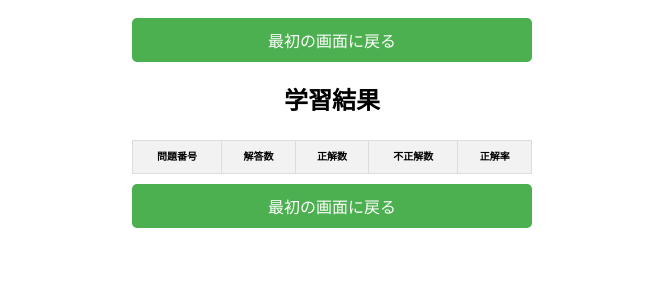
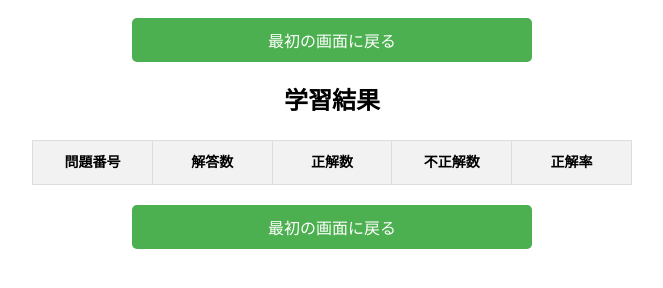
Before and after one commit to tagukazu/zero2000gt, a plain HTML site: page index.html in a window 1280 px wide. Both pictures are taken after a click on the button "学習結果". Shown: the part 106-394 px from the top of the page, without its empty margins (308-971 px from the left). Drawn offline with Linux system fonts and the light colour scheme.

Commit message:
Update index.html

```diff
--- a/index.html
+++ b/index.html
@@ -103,18 +103,18 @@
 
         table {
             width: 100%;
-            max-width: 400px;
+            max-width: 600px; /* 幅を増やして、より多くの情報を表示できるようにします */
             border-collapse: collapse;
-            margin-top: 20px;
-            margin: 10px auto;
-            font-size: 10px;
+            margin: 20px auto; /* 上下のマージンを20pxに、左右をautoに設定して中央揃えにします */
+            font-size: 14px; /* フォントサイズを少し大きくして読みやすくします */
             text-align: center;
         }
 
         th, td {
             border: 1px solid #ddd;
-            padding: 8px;
+            padding: 10px; /* パディングを増やしてセル内のスペースを広げます */
             text-align: center;
+            width: 20%; /* 各列の幅を均等に設定します（5列の場合） */
         }
 
         th {
```
